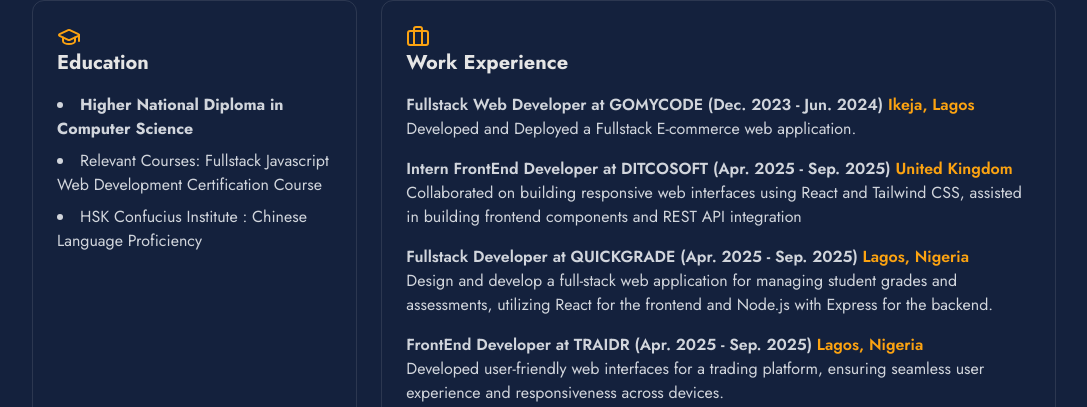
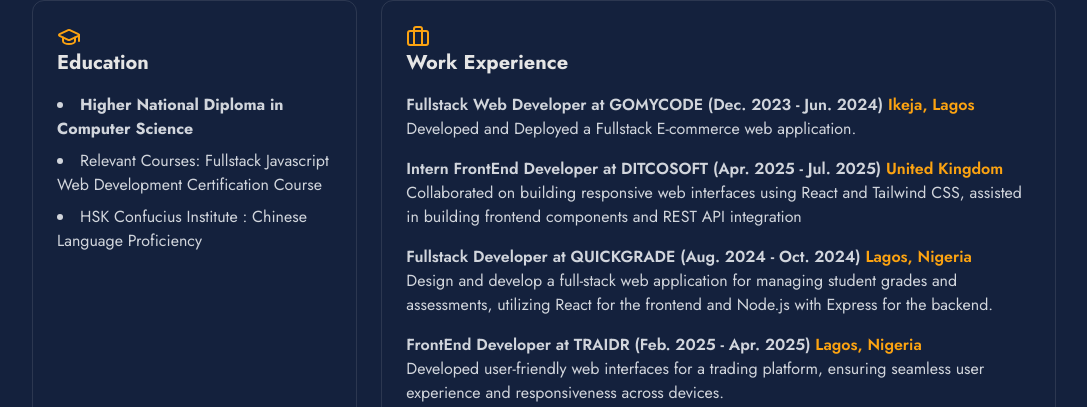
Before and after one commit to OjeeAfolabi/Portfolio, a React (Vite) app in the folder my-portfolio/: page / in a window 1280 px wide. Shown: the part 1406-1813 px from the top of the page, without its empty margins (96-1183 px from the left). Built offline with nearby package versions, Linux system fonts and the light colour scheme.

Commit message:
date fixes

```diff
--- a/my-portfolio/src/components/pages/About.jsx
+++ b/my-portfolio/src/components/pages/About.jsx
@@ -146,7 +146,7 @@
               </div>
               <div>
                 <h4 className="font-semibold">
-                  Intern FrontEnd Developer at DITCOSOFT (Apr. 2025 - Sep. 2025)
+                  Intern FrontEnd Developer at DITCOSOFT (Apr. 2025 - Jul. 2025)
                   <span className="text-[#FCA311]"> United Kingdom</span>
                 </h4>
                 <p>
@@ -157,7 +157,7 @@
               </div>
               <div>
                 <h4 className="font-semibold">
-                  Fullstack Developer at QUICKGRADE (Apr. 2025 - Sep. 2025)
+                  Fullstack Developer at QUICKGRADE (Aug. 2024 - Oct. 2024)
                   <span className="text-[#FCA311]"> Lagos, Nigeria</span>
                 </h4>
                 <p>
@@ -168,7 +168,7 @@
               </div>
               <div>
                 <h4 className="font-semibold">
-                  FrontEnd Developer at TRAIDR (Apr. 2025 - Sep. 2025)
+                  FrontEnd Developer at TRAIDR (Feb. 2025 - Apr. 2025)
                   <span className="text-[#FCA311]"> Lagos, Nigeria </span>
                 </h4>
                 <p>
```
